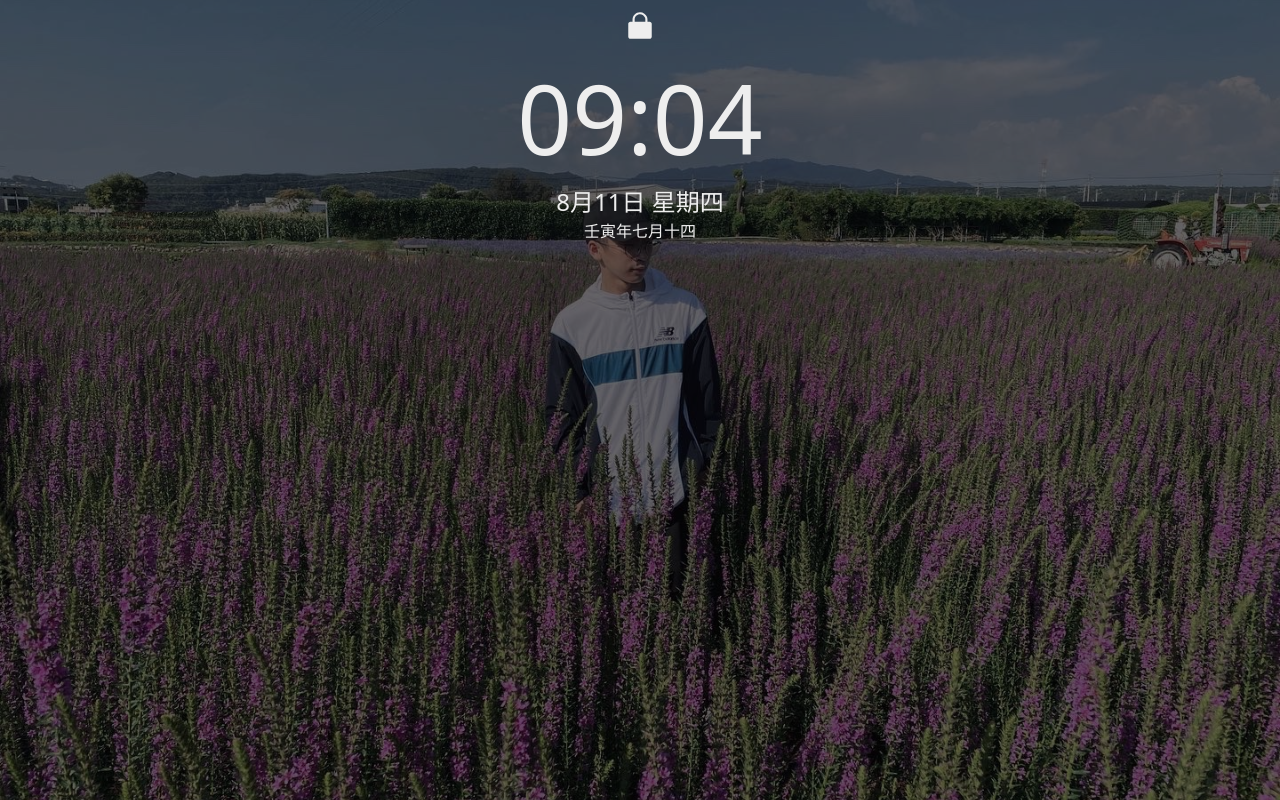
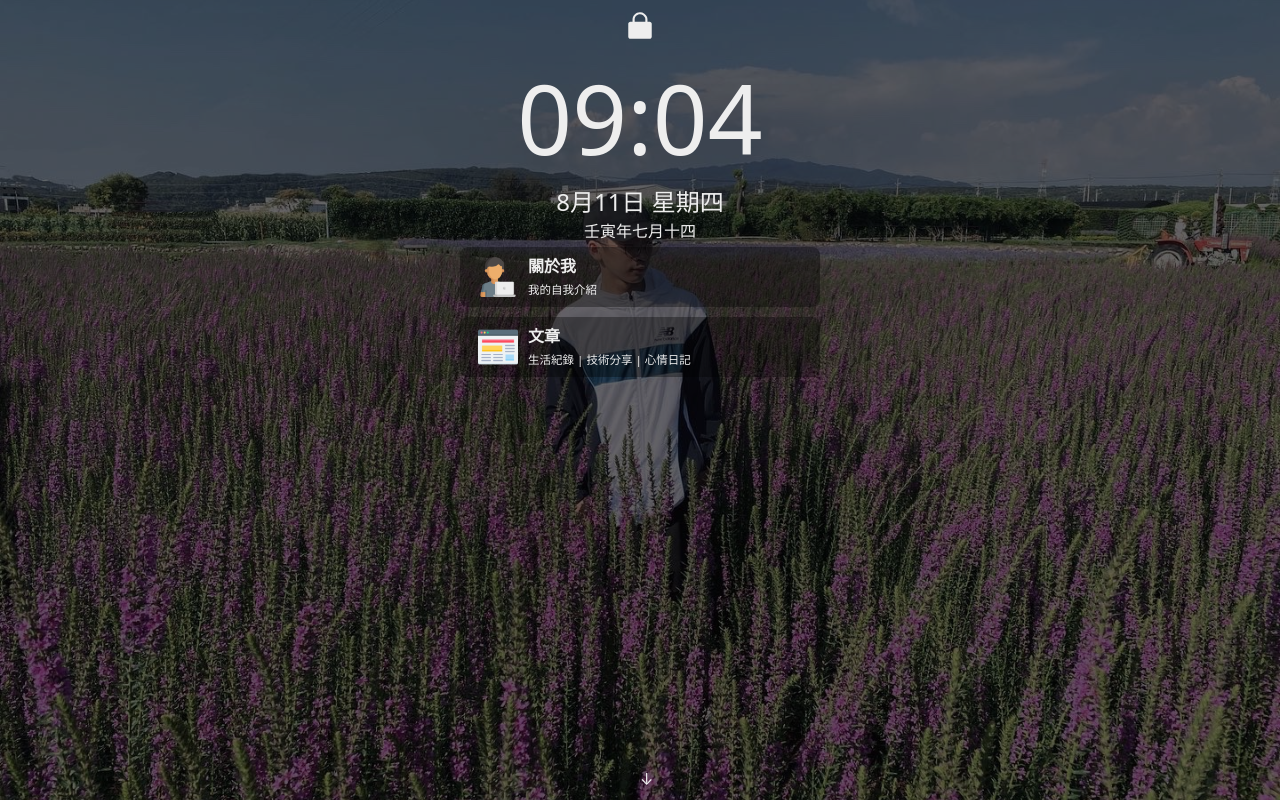
Before and after one commit to Lisji/my-first-side-project-by-vue, a Vue app: page / in a window 1280 px wide. Built offline with nearby package versions, Linux system fonts and the light colour scheme.

Commit message:
:sparkles: add nav on homepage

```diff
--- a/src/App.vue
+++ b/src/App.vue
@@ -9,19 +9,35 @@
         <div class="homepage__timeArea__date" v-html='`${date.month}月${date.date}日 星期${date.day}`'/>
         <div class="homepage__timeArea__chineseDate" v-html='`${date.lunarYear}年${date.lunarMonth}月${date.lunarDate}`'/>
       </div>
-      <div>
-
+      <div class="homepage__nav">
+        <NavItemComponent
+          v-for="item in nav"
+          :key= item.id
+          :image=item.image
+          :title=item.title
+          :description=item.description
+        />
+      </div>
+      <div class="homepage__scrollDown">
+        <div class="homepage_scrollDown__icon">
+          ↓
+        </div>
       </div>
     </div>
   </div>
 </template>
 
 <script>
+import NavItemComponent from './components/navItemComponent.vue';
 const startTime = new Date()
-console.log(startTime.getMonth());
+
+// First we get the viewport height and we multiple it by 1% to get a value for a vh unit
+let vh = window.innerHeight * 0.01;
+// Then we set the value in the --vh custom property to the root of the document
+document.documentElement.style.setProperty('--vh', `${vh}px`);
 
 export default {
-  name: 'App',
+  name: "App",
   data() {
     return {
       date: {
@@ -31,48 +47,84 @@ export default {
         hour: this.zeroPadding(String(startTime.getHours())),
         minute: this.zeroPadding(String(startTime.getMinutes())),
         second: startTime.getSeconds(),
-        lunarYear: String(startTime.toLocaleString('ja-JP-u-ca-chinese').split(' ')[0].split('-')[0]),
-        lunarMonth: this.lunarDateToChinese(this.zeroPadding(String(startTime.toLocaleString('ja-JP-u-ca-chinese').split(' ')[0].split('-')[1]))),
-        lunarDate: this.lunarDateToChinese(this.zeroPadding(String(startTime.toLocaleString('ja-JP-u-ca-chinese').split(' ')[0].split('-')[2])))
+        lunarYear: String(startTime.toLocaleString("ja-JP-u-ca-chinese").split(" ")[0].split("-")[0]),
+        lunarMonth: this.lunarDateToChinese(this.zeroPadding(String(startTime.toLocaleString("ja-JP-u-ca-chinese").split(" ")[0].split("-")[1]))),
+        lunarDate: this.lunarDateToChinese(this.zeroPadding(String(startTime.toLocaleString("ja-JP-u-ca-chinese").split(" ")[0].split("-")[2])))
+      },
+      nav: {
+        aboutMe: {
+          image: "homepage/programmer.png",
+          title: "關於我",
+          description: "我的自我介紹"
+        },
+        article: {
+          image: "homepage/article.png",
+          title: "文章",
+          description: "生活紀錄 | 技術分享 | 心情日記"
+        }
+      }
+
+    };
+  },
+  created() {
+    window.addEventListener("scroll", this.changeIcon);
+  },
+  mounted() {
+    setInterval(this.updateTime, 1000);
+    document.documentElement.style.overflow = 'hidden';
+  },
+  methods: {
+    updateTime() {
+      const nowTime = new Date();
+      this.date.month = nowTime.getMonth() + 1;
+      this.date.date = nowTime.getDate();
+      this.date.day = this.weekToChinese(nowTime.getDay());
+      this.date.hour = this.zeroPadding(String(nowTime.getHours()));
+      this.date.minute = this.zeroPadding(String(nowTime.getMinutes()));
+      this.date.second = nowTime.getSeconds();
+      this.date.lunarYear = String(nowTime.toLocaleString("ja-JP-u-ca-chinese").split(" ")[0].split("-")[0]);
+      this.date.lunarMonth = this.lunarDateToChinese(this.zeroPadding(String(nowTime.toLocaleString("ja-JP-u-ca-chinese").split(" ")[0].split("-")[1])));
+      this.date.lunarDate = this.lunarDateToChinese(this.zeroPadding(String(nowTime.toLocaleString("ja-JP-u-ca-chinese").split(" ")[0].split("-")[2])));
+    },
+    zeroPadding(dateString) {
+      return dateString.length < 2 ? "0" + dateString : dateString;
+    },
+    weekToChinese(dateString) {
+      const week = ["", "一", "二", "三", "四", "五", "六", "日"];
+      let toChinese = week[Number(dateString)];
+      return toChinese;
+    },
+    lunarDateToChinese(dateString) {
+      const tens = ["", "十", "二十", "三十"];
+      const digits = ["", "一", "二", "三", "四", "五", "六", "七", "八", "九"];
+      let toChinese = tens[Number(dateString[0])] + digits[Number(dateString[1])];
+      return toChinese;
+    },
+    changeIcon() {
+      const icon = document.querySelector(".homepage__lock__icon");
+      if (window.scrollY > 10) {
+        icon.innerHTML = "<use xlink:href=\"#icon-unlock\"></use>";
+      }
+      else {
+        icon.innerHTML = "<use xlink:href=\"#icon-lock\"></use>";
       }
     }
   },
-  mounted() {
-    setInterval(this.updateTime , 1000);
-  },
-  methods: {
-    updateTime() {
-      const nowTime = new Date()
-      this.date.month = nowTime.getMonth() + 1
-      this.date.date = nowTime.getDate()
-      this.date.day = this.weekToChinese(nowTime.getDay())
-      this.date.hour = this.zeroPadding(String(nowTime.getHours()))
-      this.date.minute = this.zeroPadding(String(nowTime.getMinutes()))
-      this.date.second = nowTime.getSeconds()
-      this.date.lunarYear = String(nowTime.toLocaleString('ja-JP-u-ca-chinese').split(' ')[0].split('-')[0])
-      this.date.lunarMonth = this.lunarDateToChinese(this.zeroPadding(String(nowTime.toLocaleString('ja-JP-u-ca-chinese').split(' ')[0].split('-')[1])))
-      this.date.lunarDate =  this.lunarDateToChinese(this.zeroPadding(String(nowTime.toLocaleString('ja-JP-u-ca-chinese').split(' ')[0].split('-')[2])))
-    },
-    zeroPadding(dateString) {
-      return dateString.length < 2 ? '0' + dateString : dateString
-    },
-    weekToChinese(dateString) {
-      const week = ['', '一', '二', '三', '四', '五', '六', '日']
-      let toChinese = week[Number(dateString)];
-      return toChinese
-    },
-    lunarDateToChinese(dateString) {
-      const tens = ['', '十', '二十', '三十']
-      const digits = ['', '一', '二', '三', '四', '五', '六', '七', '八', '九']
-      let toChinese = tens[Number(dateString[0])] + digits[Number(dateString[1])]
-      return toChinese
-    }
-
+  components: {
+    NavItemComponent
   }
 }
 </script>
 
 <style lang="scss" scoped>
+  html, body {
+    overflow: hidden;
+  }
+
+  .scroll {
+    overflow: hidden;
+    }
+
   .homepage {
     background-color: rgba(0, 0, 0, .6);
     background-image: url('./assets/homepage/homepageBackground.jpg');
@@ -81,6 +133,9 @@ export default {
     background-repeat: no-repeat;
     background-size:cover;
     height: 100vh;
+    height: calc(var(--vh, 1vh) * 100);
+    color: rgb(238, 238, 238);
+
 
     &__lock {
       display: flex;
@@ -112,6 +167,19 @@ export default {
         font-size: 2vh;
       }
     }
+
+    &__nav {
+      display: flex;
+      flex-direction: column;
+      align-items: center;
+    }
+
+    &__scrollDown {
+      position: absolute;
+      left: 50%;
+      bottom: 10px;
+    }
+
   }
 
 </style>
--- /dev/null
+++ b/src/components/navItemComponent.vue
@@ -0,0 +1,64 @@
+<template>
+  <div class="navItem">
+    <img :src="require(`@/assets/${image}`)" class="navItem__icon">
+    <div class="navItem__content">
+      <div class="navItem__content__title" v-html="title"/>
+      <div class="navItem__content__description" v-html="description"/>
+    </div>
+  </div>
+</template>
+
+<script>
+  export default {
+    props: {
+      image: {
+        type: String,
+        required: true
+      },
+      title: {
+        type: String,
+        required: true
+      },
+      description: {
+        type: String,
+        required: true
+      }
+    }
+  }
+</script>
+
+<style lang="scss" scoped>
+
+.navItem {
+  display: flex;
+  width: 90vw;
+  height: 60px;
+  max-width: 360px;
+  margin: 5px 0;
+  background-color: rgba(0, 0, 0, .35);
+  border-radius: 8px;
+
+  &__icon {
+    height: 40px;
+    margin-left: 8px;
+    padding: 10px;
+  }
+
+  &__content {
+    display: flex;
+    flex-direction: column;
+    justify-content: center;
+    padding: 5px 0;
+
+    &__title {
+      font-weight: bold;
+    }
+
+    &__description {
+      margin: 4px 0;
+      font-size: 0.72em;
+    }
+  }
+}
+
+</style>
```
Also changed, not shown: src/assets/homepage/article.png (added), src/assets/homepage/programmer.png (added).
